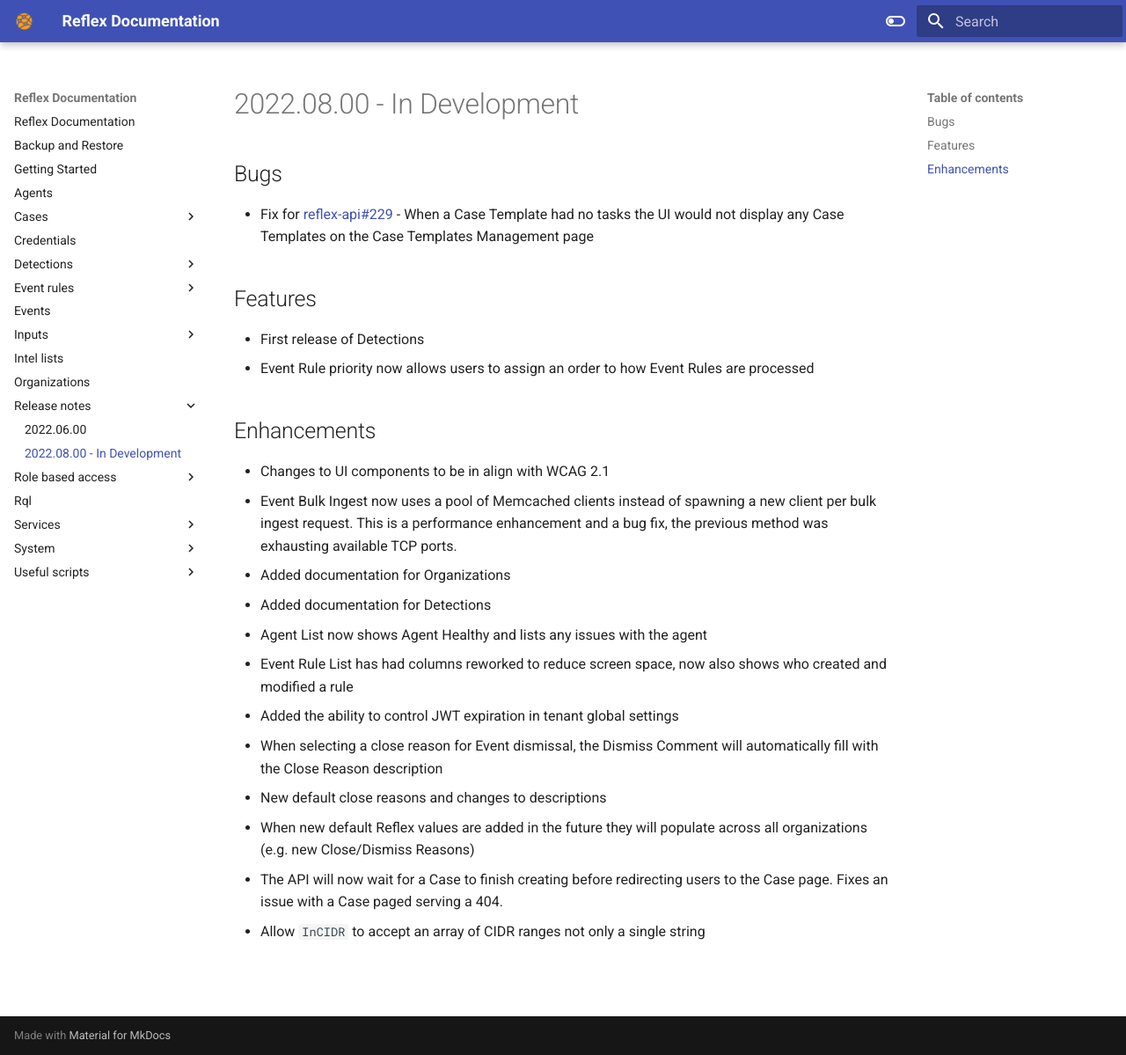
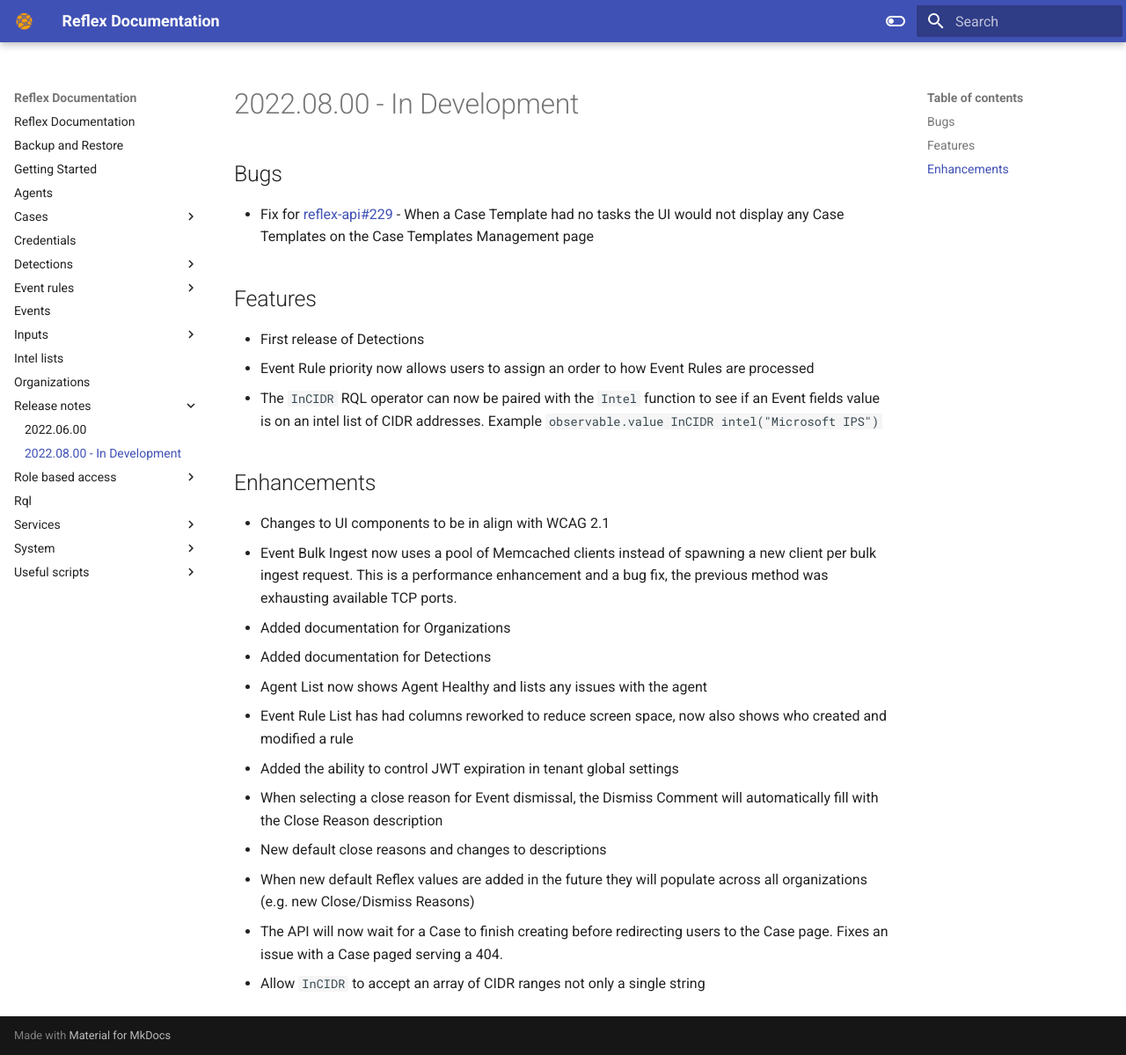
Before and after one commit to reflexsoar/reflex-docs, an MkDocs documentation site: the page built from docs/release-notes/2022.08.00.md, in a window 1280 px wide and 1199 px high. Shown: the whole window at 88% size. Built offline with MkDocs 1.6.1 and Material for MkDocs 9.7.7, drawn with Linux system fonts in a browser that asks for light colours.

Commit message:
update to features of 2022.08.00

```diff
--- a/docs/release-notes/2022.08.00.md
+++ b/docs/release-notes/2022.08.00.md
@@ -8,6 +8,7 @@
 
 - First release of Detections
 - Event Rule priority now allows users to assign an order to how Event Rules are processed
+- The `InCIDR` RQL operator can now be paired with the `Intel` function to see if an Event fields value is on an intel list of CIDR addresses.  Example `observable.value InCIDR intel("Microsoft IPS")`
 
 ## Enhancements
 
```
